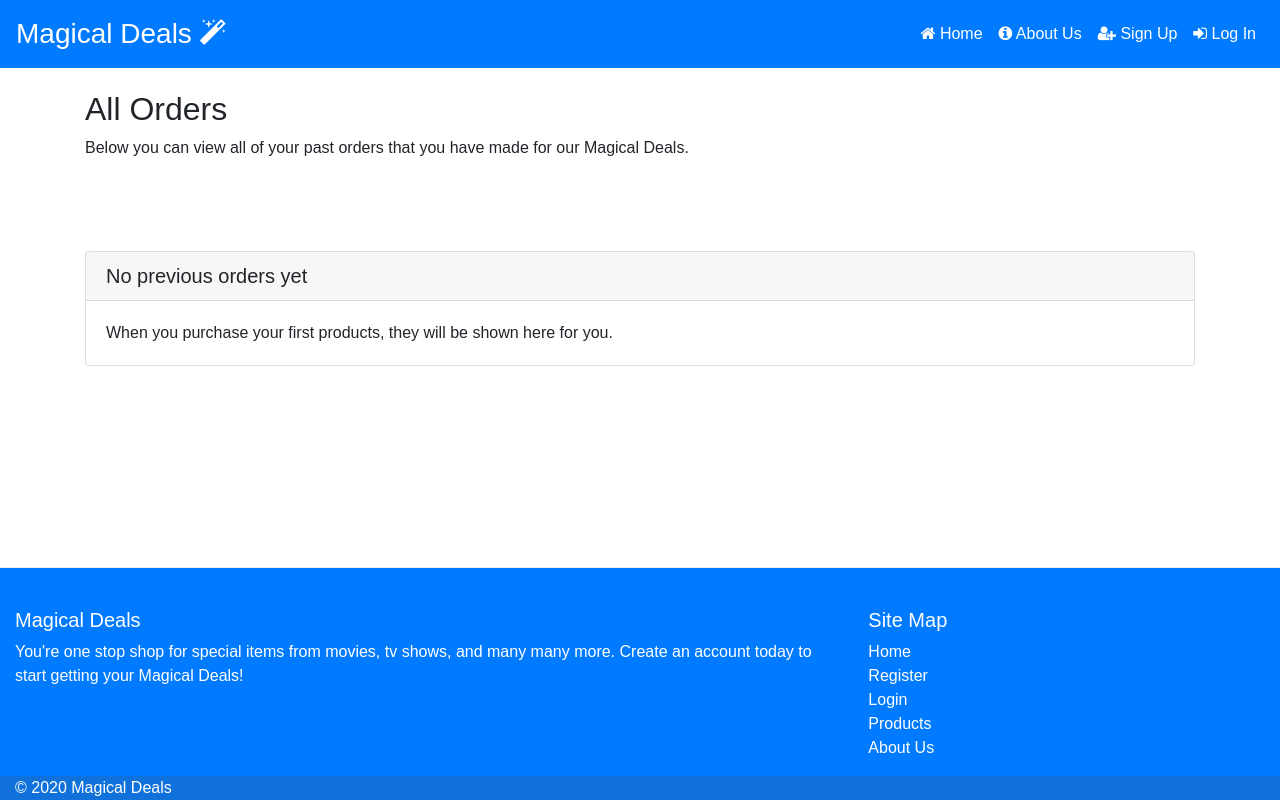
After one commit to aidan-stritch/magical-deals, a Django app: page /accounts/all_orders/ in a window 1280 px wide. The commit adds this page. Run offline with Django 3.2, Linux system fonts and the light colour scheme; tables that the repository leaves empty hold one stand-in row (values such as "Sample post"); some libraries are stand-ins or nearby versions.

Commit message:
created all_orders.html page to display all of a users orders and limited orders displayed on profile.html to 3 to avoid overloading the view

```diff
--- /dev/null
+++ b/accounts/templates/all_orders.html
@@ -0,0 +1,52 @@
+<!DOCTYPE html>
+{% extends "base.html" %} {% block content %}
+
+<div class="row">
+  <div class="col-12 header-title">
+    <h2>All Orders</h2>
+  </div>
+  <div class="col-12">
+    <p>
+      Below you can view all of your past orders that you have made for our Magical Deals.
+    </p>
+  </div>
+</div>
+
+<div class="previous-order">
+    {% if orders.count > 0 %}
+        {% for order in orders %}
+        <div class="card review-cards">
+            <h5 class="card-header">Order Date: {{ order.date }}</h5>
+            <div class="card-body">
+                <div class="row row-flex">
+
+                {% for item in items %}
+                    {% if item.order.id == order.id %}
+                    <div class="col-xs-10 col-xs-offset-1 col-sm-offset-0 col-sm-6 col-md-4 col-lg-3 display panel panel-default">
+                        <div class="panel-body">
+                            <div class="card-header panel-content">
+                                <strong>{{ item.product.product_name }}</strong>
+                            </div>
+                            <div class="panel-content">
+                                <p><strong>Price: <i class="fa fa-eur" aria-hidden="true"></i>{{ item.product.price }}</strong></p>
+                                <a href="{% url 'view_product' item.product.id %}" class="btn btn-primary"><i class="fa fa-info-circle" aria-hidden="true"></i> View Product</a>
+                            </div>
+                        </div>
+                    </div>
+                    {% endif %}
+                {% endfor %}
+                </div>
+
+            </div>
+        </div>
+        {% endfor %}
+    {% else %}
+        <div class="card review-cards">
+            <h5 class="card-header">No previous orders yet</h5>
+            <div class="card-body">When you purchase your first products, they will be shown here for you. </div>
+        </div>
+    {% endif %}
+</div>
+
+
+{% endblock %}
--- a/accounts/templates/profile.html
+++ b/accounts/templates/profile.html
@@ -76,11 +76,11 @@
 </div>
 
 <div class="previous-order">
-    <h4>Your Previously Ordered Items</h4>
+    <h4>Your Previously Ordered Items <a href="{% url 'all_orders' %}" class="btn btn-primary review-btn"><i class="fa fa-info-circle" aria-hidden="true"></i> All Orders</a></h4>
     <hr>
 
     {% if orders.count > 0 %}
-        {% for order in orders %}
+        {% for order in orders|slice:":3" %}
         <div class="card review-cards">
             <h5 class="card-header">Order Date: {{ order.date }}</h5>
             <div class="card-body">
@@ -114,7 +114,7 @@
     {% endif %}
 </div>
 <div class="prof-review">
-    <h4>Your Reviews <a href="{% url 'all_reviews' %}" class="btn btn-primary review-btn"><i class="fa fa-info-circle" aria-hidden="true"></i> All Reviews</a></h4>
+    <h4>Your Reviews <a href="{% url 'all_reviews' %}" class="btn btn-primary review-btn"><i class="fa fa-th" aria-hidden="true"></i> All Reviews</a></h4>
     <hr>
     {% if reviews.count > 0 %}
         {% for review in reviews|slice:":3" %}
--- a/accounts/urls.py
+++ b/accounts/urls.py
@@ -1,6 +1,7 @@
 from django.conf.urls import url, include
 from . import urls_reset
-from .views import register, profile, logout, login, edit_user, delete_user
+from .views import register, profile, logout
+from .views import login, edit_user, delete_user, all_orders
 
 urlpatterns = [
     url(r'^register/$', register, name='register'),
@@ -10,4 +11,5 @@ urlpatterns = [
     url(r'^edit_user/$', edit_user, name='edit_user'),
     url(r'^delete_user/$', delete_user, name='delete_user'),
     url(r'^password-reset/', include(urls_reset)),
+    url(r'^all_orders/$', all_orders, name='all_orders'),
 ]
--- a/accounts/views.py
+++ b/accounts/views.py
@@ -119,3 +119,13 @@ def delete_user(request):
         messages.success(request, "Account not deleted")
         return redirect(reverse('index', {'err': e.message}))
     return redirect(reverse('index'))
+
+
+def all_orders(request):
+    """A view that displays the profile page of a logged in user"""
+    """reviews that the user has made are passed to the profile page also"""
+    user = request.user
+    orders = Order.objects.filter(user_id=user.id).order_by('-date')
+    items = OrderLineItem.objects.all()
+    args = {"orders": orders, "items": items}
+    return render(request, 'all_orders.html', args)
```
